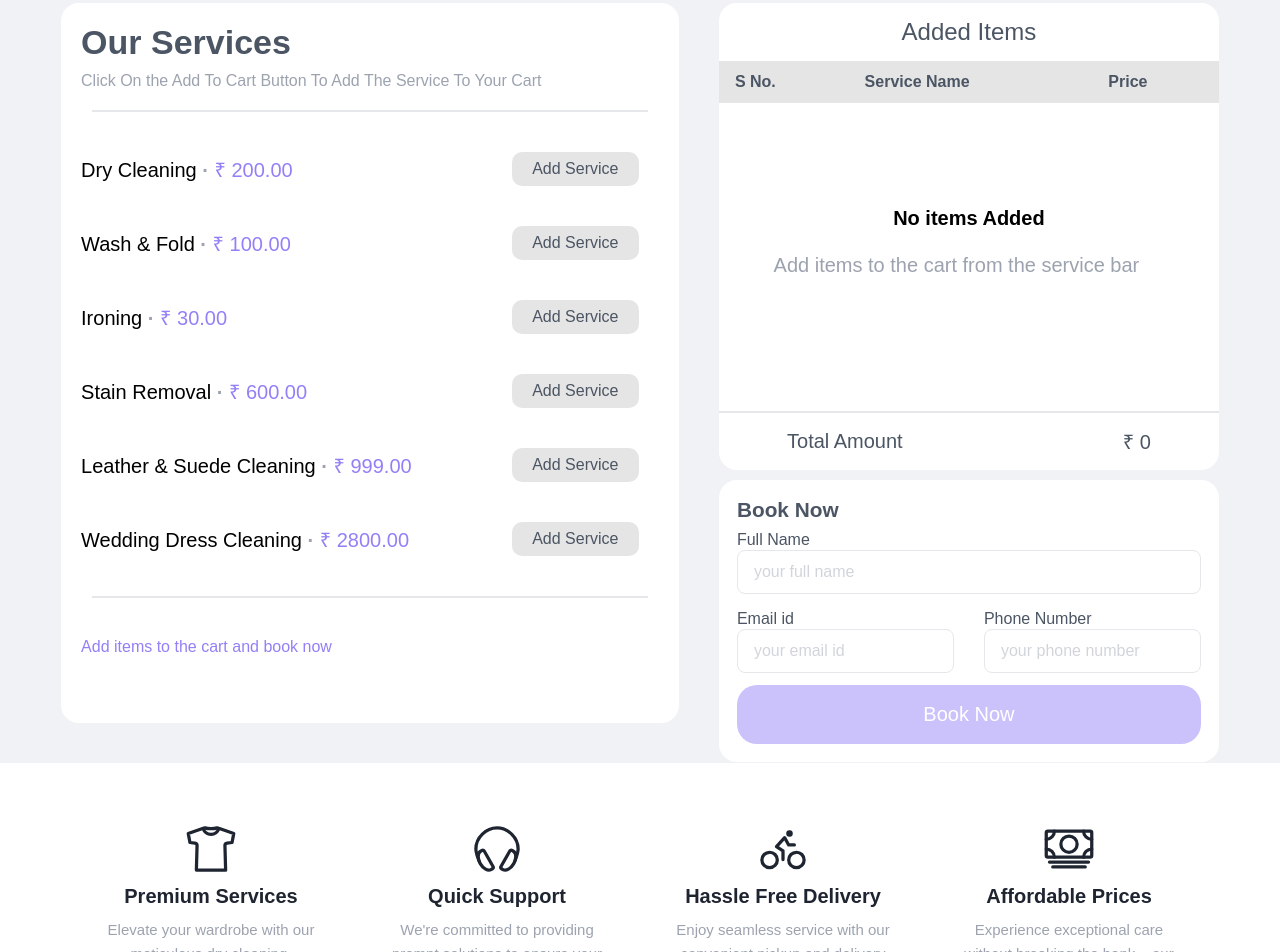
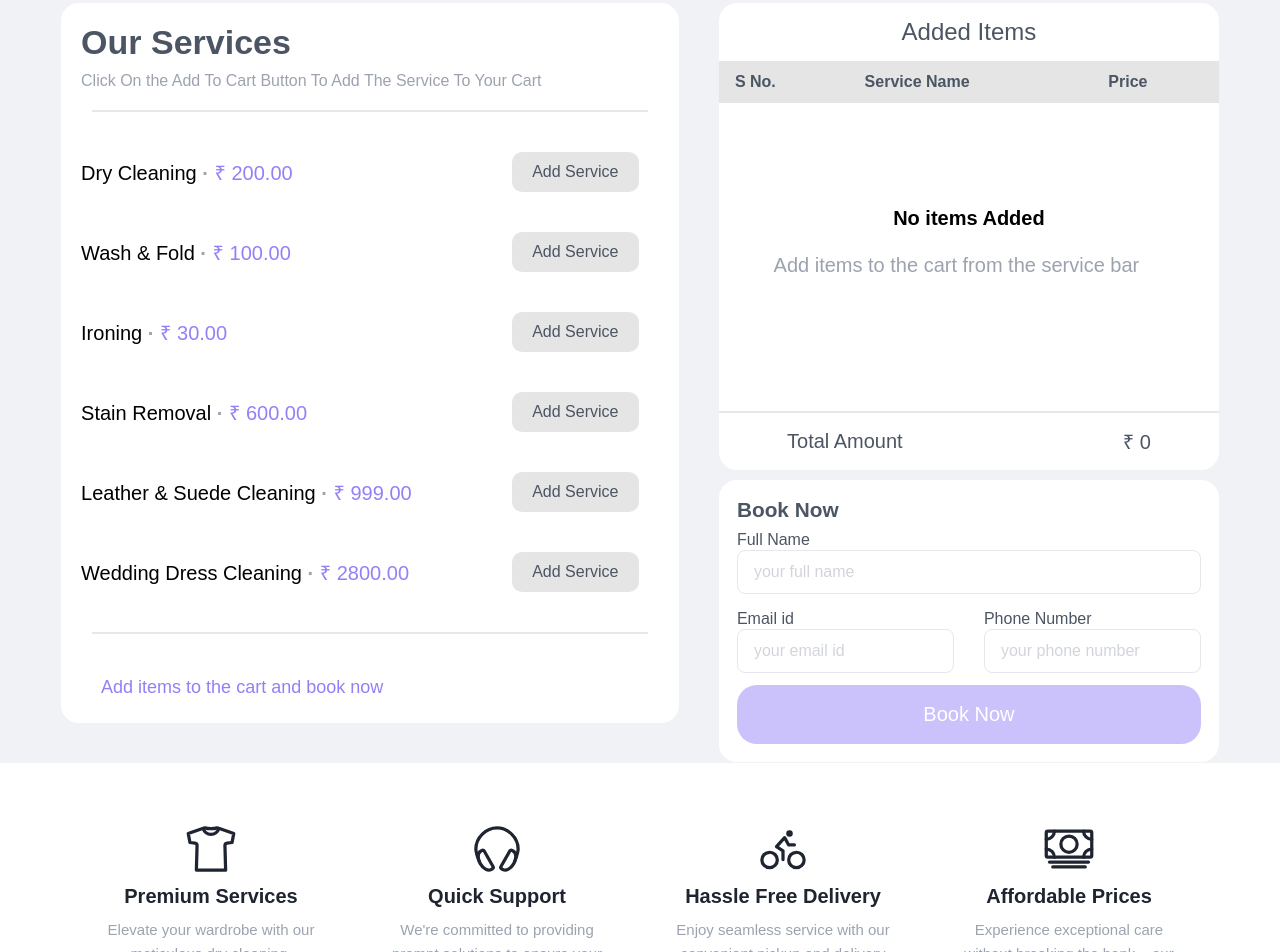
Before and after one commit to nitishsingh10/launrymat, a plain HTML site: page index.html in a window 1280 px wide. Shown: the part 982-1934 px from the top of the page. Drawn offline with nearby package versions, Linux system fonts and the light colour scheme.

Commit message:
distortion fix

```diff
--- a/index.html
+++ b/index.html
@@ -116,9 +116,9 @@
 
             <hr class="diff">
 
-            <div class="price">
+            <p id="desc2">
                 Add items to the cart and book now
-            </div>
+            </p>
 
 
         </div>
--- a/style.css
+++ b/style.css
@@ -37,6 +37,13 @@ a {
   color: inherit;
 }
 
+#desc2 {
+  margin: 40px;
+  color: var(--price);
+  font-size: 90%;
+  line-height: 1.5;
+
+}
 .btn {
   display: inline-block;
   padding: 12px 24px;
@@ -181,7 +188,7 @@ a {
 
 
 .first {
-  padding: 8px 20.5px;
+  padding: 11px 20.5px;
   margin-left: 100px;
   background: var(--bg-btn);
   color: var(--text-mid);
@@ -192,7 +199,7 @@ a {
 }
 
 .rm-button{
-  padding: 8px 16px;
+  padding: 11px 16px;
   margin-left: 100px;
   background: var(--rm-bg);
   color: var(--rm-btn);
```
